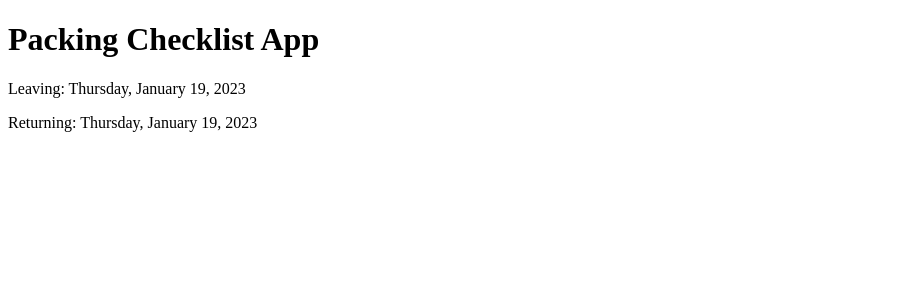
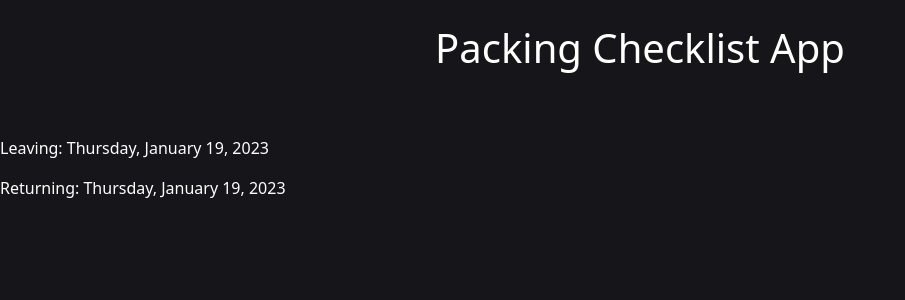
Before and after one commit to HunterCallaway/packing-checklist, a React (Create React App) app in the folder frontend/: page /trip/1 in a window 1280 px wide. Shown: the top 300 px of the page, without its empty margins (0-905 px from the left). Built offline with nearby package versions, Linux system fonts and the light colour scheme; no server answers.

Commit message:
Initial Bootstrap alignments.

```diff
--- a/frontend/package.json
+++ b/frontend/package.json
@@ -7,8 +7,10 @@
     "@testing-library/jest-dom": "^5.16.5",
     "@testing-library/react": "^13.4.0",
     "@testing-library/user-event": "^13.5.0",
+    "bootstrap": "^5.2.3",
     "dateformat": "^5.0.3",
     "react": "^18.2.0",
+    "react-bootstrap": "^2.7.0",
     "react-dom": "^18.2.0",
     "react-router-dom": "^5.3.0",
     "react-scripts": "^5.0.1",
--- a/frontend/src/App.css
+++ b/frontend/src/App.css
@@ -0,0 +1,7 @@
+/* Base*/
+
+*{
+  background-color: #16161a;
+  color: #fffffe;
+  scroll-behavior: smooth;
+}
--- a/frontend/src/App.js
+++ b/frontend/src/App.js
@@ -19,8 +19,10 @@ function App() {
     <BrowserRouter>
       <div className="App">
         <Header />
-        <Route path="/" exact component={TripsListPage} />
-        <Route path="/trip/:id" component={TripPage} />
+        <div className='pt-5'>
+          <Route path="/" exact component={TripsListPage} />
+          <Route path="/trip/:id" component={TripPage} />
+        </div>
       </div>
     </BrowserRouter>
   );
--- a/frontend/src/components/Header.js
+++ b/frontend/src/components/Header.js
@@ -2,7 +2,7 @@ import React from 'react'
 
 const Header = () => {
   return (
-    <div>
+    <div className='text-center mt-4'>
       <h1>
       Packing Checklist App
       </h1>
--- a/frontend/src/components/Trip.js
+++ b/frontend/src/components/Trip.js
@@ -2,13 +2,21 @@ import React from 'react';
 import dateFormat from 'dateformat';
 import { Link } from 'react-router-dom';
 
+import Card from 'react-bootstrap/Card';
+
 const Trip = ({ trip }) => {
   return (
-    <Link to={`/trip/${trip.id}/`}>
-      <h3>{trip.destination}</h3>
-      <h4>Leaving: {dateFormat(trip.leave_date, "dddd, mmmm d, yyyy")}</h4>
-      <h4>Returning: {dateFormat(trip.return_date, "dddd, mmmm d, yyyy")}</h4>
-    </Link>
+    <div className='container text-center'>
+      <Card className='row justify-content-md-center'>
+        <Card.Body>
+          <Link to={`/trip/${trip.id}/`}>
+            <h3>{trip.destination}</h3>
+            <h4>Leaving: {dateFormat(trip.leave_date, "dddd, mmmm d, yyyy")}</h4>
+            <h4>Returning: {dateFormat(trip.return_date, "dddd, mmmm d, yyyy")}</h4>
+          </Link>
+        </Card.Body>
+      </Card>
+    </div>
   )
 }
 
--- a/frontend/src/index.js
+++ b/frontend/src/index.js
@@ -2,6 +2,8 @@ import React from 'react';
 import ReactDOM from 'react-dom/client';
 import { BrowserRouter } from 'react-router-dom';
 import App from './App';
+
+import 'bootstrap/dist/css/bootstrap.min.css';
 
 const root = ReactDOM.createRoot(document.getElementById('root'));
 root.render(
```
Also changed, not shown: 1 other file (tests, documents, lock files or other folders).
